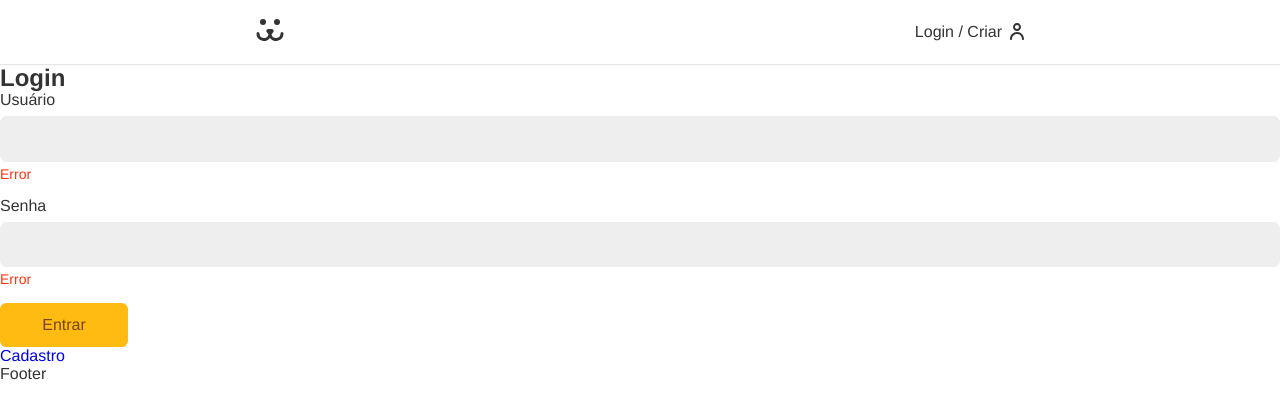
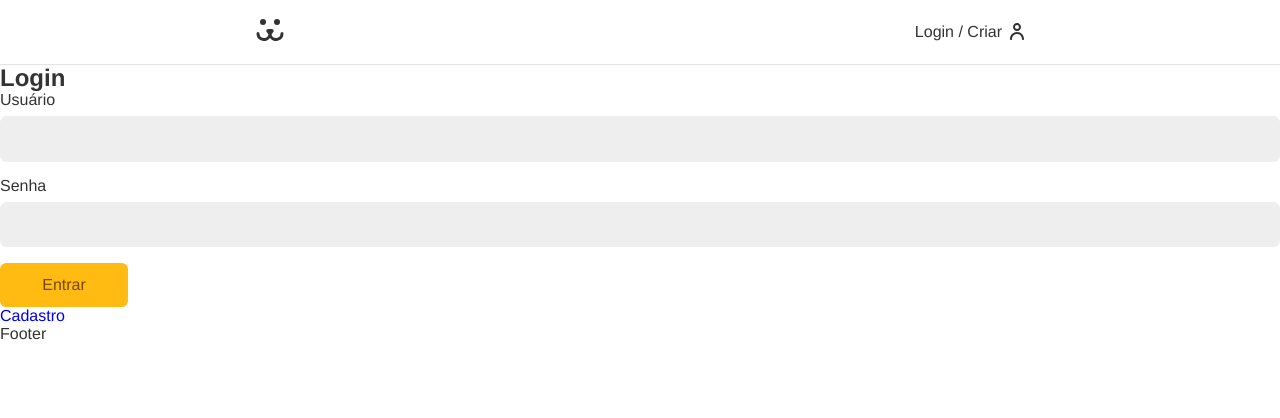
Before and after one commit to alex-candido/dogs-app, a React (Create React App) app: page /Login in a window 1280 px wide. Shown: the top 418 px of the page. Built offline with nearby package versions, Linux system fonts and the light colour scheme.

Commit message:
definindo etapas de validação de input

```diff
--- a/src/Components/Forms/Input.js
+++ b/src/Components/Forms/Input.js
@@ -1,7 +1,7 @@
 import React from 'react'
 import styles from './Input.module.css';
 
-const Input = ({ label, type, name, value, onChange  }) => {
+const Input = ({ label, type, name, value, onChange, error, onBlur}) => {
   return (
     <div className={styles.wrapper}>
       <label htmlFor={name} className={styles.label}>
@@ -14,8 +14,9 @@ const Input = ({ label, type, name, value, onChange  }) => {
         type={type}
         value={value}
         onChange={onChange}
+        onBlur={onBlur}
       />
-      <p className={styles.error}>Error</p>
+      {error && <p className={styles.error}>{error}</p>}
     </div>
   )
 }
--- a/src/Components/Login/LoginForm.js
+++ b/src/Components/Login/LoginForm.js
@@ -12,20 +12,20 @@ const LoginForm = () => {
   function handleSubmit(event) {
     event.preventDefault();
 
+    if (username.validate() && password.validate()) {
       fetch('https://dogsapi.origamid.dev/json/jwt-auth/v1/token', {
         method: 'POST',
         headers: {
          'Content-Type': 'application/json',
         },
         body: JSON.stringify(),
-    })
-      .then((response) => {
+      }).then((response) => {
           console.log(response);
           return response.json();
-      })
-      .then((json) => {
+      }).then((json) => {
           console.log(json);
       });
+    }
   }
 
   return (
--- a/src/Hooks/useForm.js
+++ b/src/Hooks/useForm.js
@@ -25,7 +25,8 @@ const useForm = (type) => {
     }
   }
 
-  function onChange({target}) {
+  function onChange({ target }) {
+    if (error) validate(target.value);
     setValue(target.value);
   }
 
```
Lines whose indentation alone changed are shown as unchanged.
